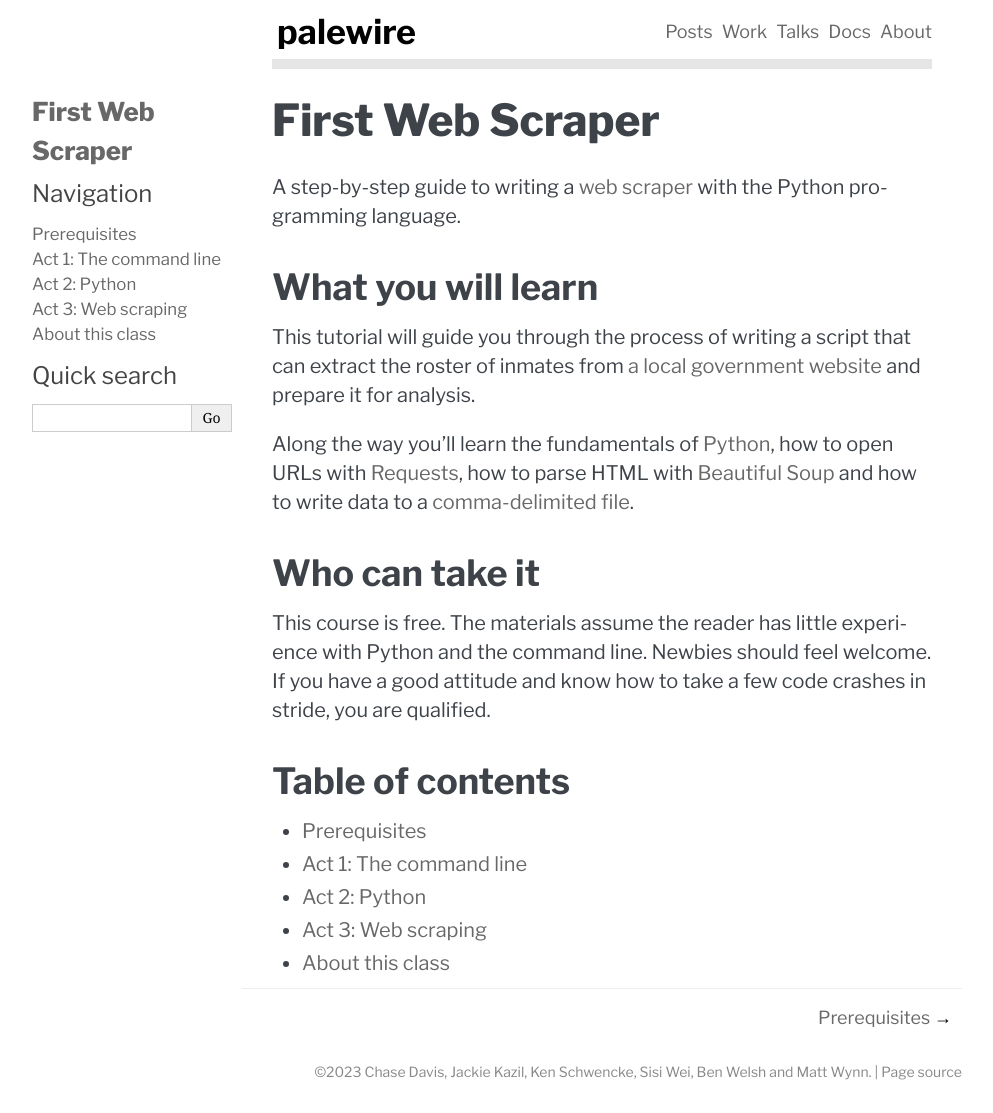
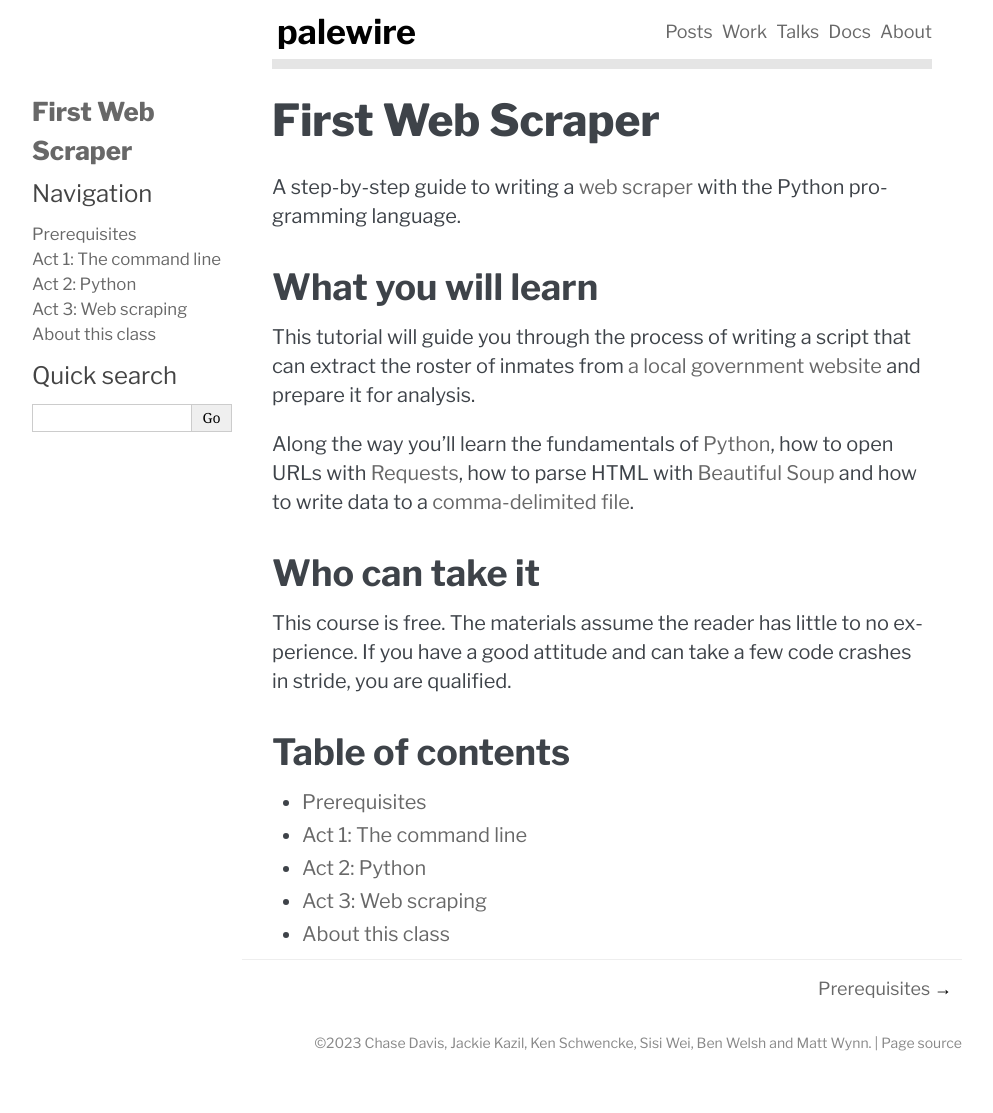
Before and after one commit to palewire/first-web-scraper, a Sphinx documentation site: the page built from docs/index.md, in a window 1280 px wide. Shown: the whole page, without its empty margins (148-1141 px from the left). Built offline with Sphinx 7.4.7, drawn with Linux system fonts in a browser that asks for light colours; after the commit the page ends 1084 px from its top, so only the background shows below that.

Commit message:
Update index.md

```diff
--- a/docs/index.md
+++ b/docs/index.md
@@ -13,7 +13,7 @@ Along the way you'll learn the fundamentals of [Python](https://en.wikipedia.org
 
 ## Who can take it
 
-This course is free. The materials assume the reader has little experience with Python and the command line. Newbies should feel welcome. If you have a good attitude and know how to take a few code crashes in stride, you are qualified.
+This course is free. The materials assume the reader has little to no experience. If you have a good attitude and can take a few code crashes in stride, you are qualified.
 
 ## Table of contents
 
```
